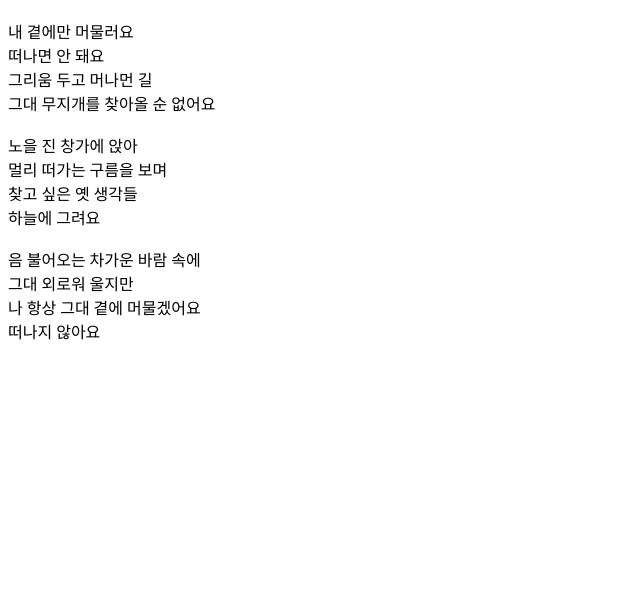
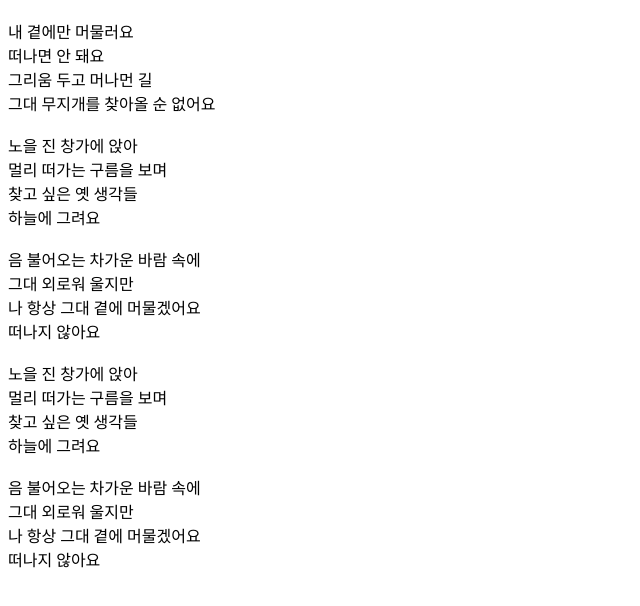
Before and after one commit to cyj1127/gitTest, a plain HTML site: page index.html in a window 1280 px wide. Shown: the part 70-676 px from the top of the page, without its empty margins (0-640 px from the left). Drawn offline with Linux system fonts and the light colour scheme.

Commit message:
'소녀' 4,5번째 가사 추가

```diff
--- a/index.html
+++ b/index.html
@@ -23,6 +23,15 @@
 나 항상 그대 곁에 머물겠어요<br>
 떠나지 않아요<br>
 <br>
+노을 진 창가에 앉아<br>
+멀리 떠가는 구름을 보며<br>
+찾고 싶은 옛 생각들<br>
+하늘에 그려요<br>
+<br>
+음 불어오는 차가운 바람 속에<br>
+그대 외로워 울지만<br>
+나 항상 그대 곁에 머물겠어요<br>
+떠나지 않아요<br>
     </p>
 </body>
 </html>
```
